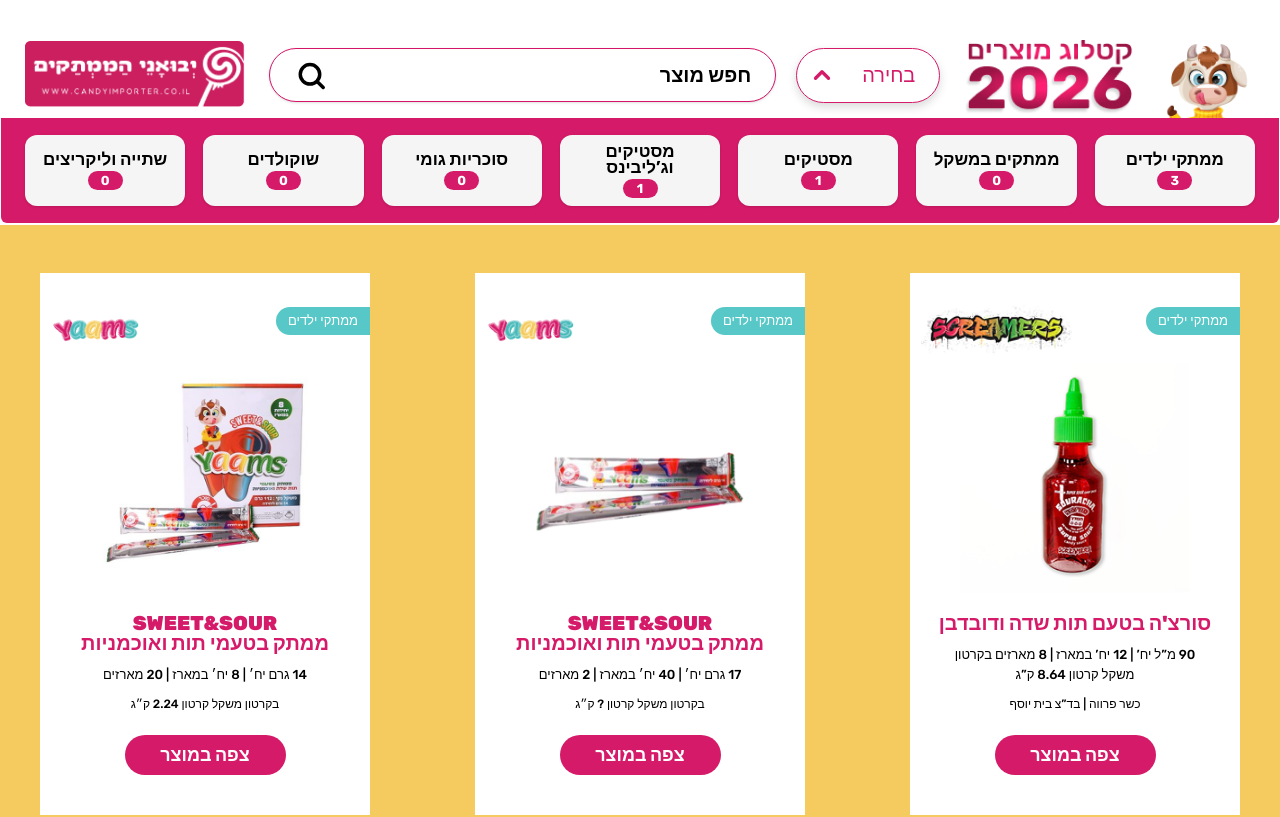
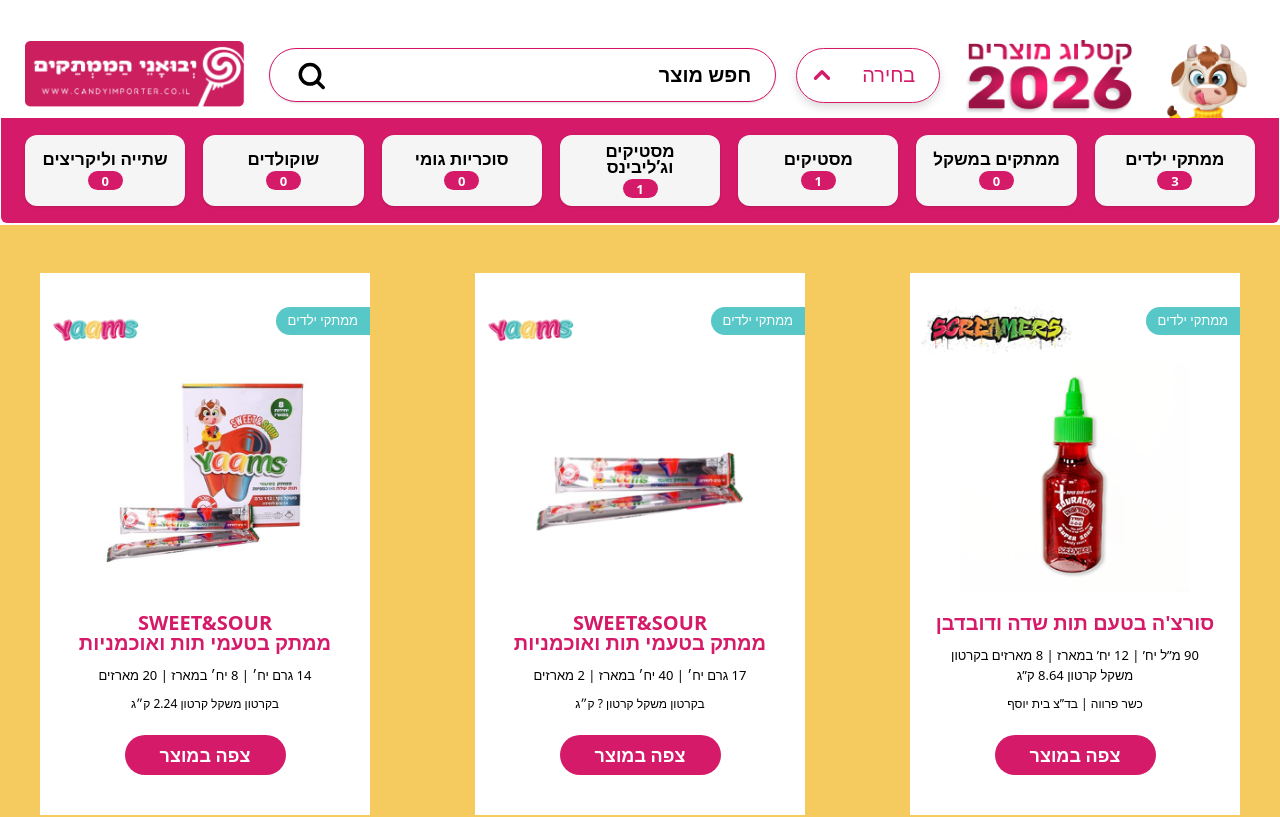
Before and after one commit to addensoft/catalog, a Next.js app: page /catalog in a window 1280 px wide. Shown: the top 817 px of the page. Built offline with nearby package versions, Linux system fonts and the light colour scheme.

Commit message:
fix typescript error

```diff
--- a/app/catalog/page.tsx
+++ b/app/catalog/page.tsx
@@ -372,7 +372,7 @@
                         onClick={() => {
                             setSelectedKosher([]);
                             setSelectedBrands([]);
-                            setSelectedDiet([]);
+                            setSelectedDietary([]);
                         }}
                         className="cursor-pointer  rounded-full bg-[#D41A68] px-8 py-3 text-[18px] font-black text-white shadow-md transition-all duration-200 hover:opacity-90"
                         >
--- a/app/layout.tsx
+++ b/app/layout.tsx
@@ -1,12 +1,12 @@
 import type { Metadata } from "next";
-import { Rubik } from "next/font/google";
+//import { Rubik } from "next/font/google";
 import "./globals.css";
 
-const rubik = Rubik({
-  subsets: ["hebrew", "latin"],
-  weight: ["300", "400", "500", "700", "900"],
-  display: "swap",
-});
+// const rubik = Rubik({
+//   subsets: ["hebrew", "latin"],
+//   weight: ["300", "400", "500", "700", "900"],
+//   display: "swap",
+// });
 
 export const metadata: Metadata = {
   title: "HUB380 Catalog",
@@ -24,9 +24,7 @@
       dir="rtl"
       className="h-full scroll-smooth"
     >
-      <body
-        className={`${rubik.className} min-h-full bg-white text-black antialiased`}
-      >
+      <body>
         {children}
       </body>
     </html>
```
